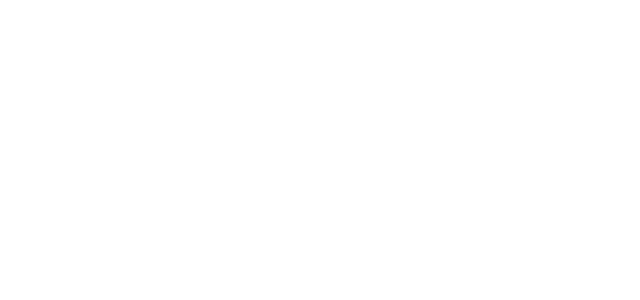
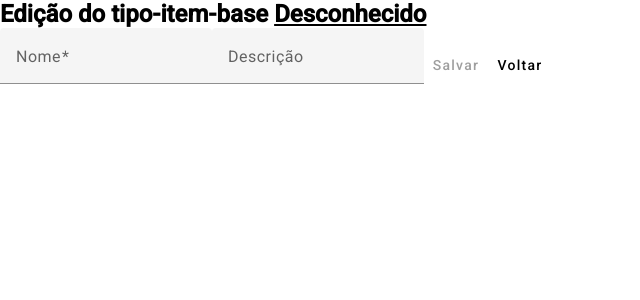
Before and after one commit to D8989/projeto_cg_manager, an Angular app: page /tipo-item-base/1/edicao in a window 1280 px wide. Before the commit this address led to /. Shown: the top 300 px of the page, without its empty margins (0-640 px from the left). Built offline with nearby package versions, Linux system fonts and the light colour scheme; no server answers.

Commit message:
tela de edição do tipo-item-base

```diff
--- a/src/app/app.config.ts
+++ b/src/app/app.config.ts
@@ -1,10 +1,14 @@
 import { ApplicationConfig } from '@angular/core';
-import { provideRouter } from '@angular/router';
+import { provideRouter, withComponentInputBinding } from '@angular/router';
 
 import { routes } from './app.routes';
 import { provideHttpClient } from '@angular/common/http';
 import { provideAnimationsAsync } from '@angular/platform-browser/animations/async';
 
 export const appConfig: ApplicationConfig = {
-  providers: [provideRouter(routes), provideHttpClient(), provideAnimationsAsync('noop')],
+  providers: [
+    provideRouter(routes, withComponentInputBinding()),
+    provideHttpClient(),
+    provideAnimationsAsync('noop'),
+  ],
 };
--- a/src/app/app.routes.ts
+++ b/src/app/app.routes.ts
@@ -3,10 +3,11 @@ import { PaginaInicialComponent } from './pagina-inicial/pagina-inicial.componen
 import { ItemBaseComponent } from './item-base/item-base.component';
 import { TipoItemBaseComponent } from './tipo-item-base/tipo-item-base.component';
 import { CriarTipoItemBaseComponent } from './tipo-item-base/criar-tipo-item-base/criar-tipo-item-base.component';
+import { EditarTipoItemBaseComponent } from './tipo-item-base/editar-tipo-item-base/editar-tipo-item-base.component';
 
 export const routes: Routes = [
   {
-    path: '',
+    path: 'home',
     component: PaginaInicialComponent,
     title: 'Página inicial',
   },
@@ -25,4 +26,14 @@ export const routes: Routes = [
     component: CriarTipoItemBaseComponent,
     title: 'create tipo-item-base',
   },
+  {
+    path: 'tipo-item-base/:id/edicao',
+    component: EditarTipoItemBaseComponent,
+    title: 'edit tipo-item-base',
+  },
+  {
+    path: '',
+    redirectTo: 'home',
+    pathMatch: 'full',
+  },
 ];
--- a/src/app/tipo-item-base/criar-tipo-item-base/criar-tipo-item-base.component.ts
+++ b/src/app/tipo-item-base/criar-tipo-item-base/criar-tipo-item-base.component.ts
@@ -45,15 +45,7 @@ export class CriarTipoItemBaseComponent {
   }
 
   checkNomeForm() {
-    if (this.nomeForm.hasError('required')) {
-      this.erroNomeMsg = 'O nome é obrigatório';
-    } else if (this.nomeForm.hasError('minLength')) {
-      this.erroNomeMsg = 'O nome não deve ser uma string vazia';
-    } else if (this.nomeForm.hasError('maxLength')) {
-      this.erroNomeMsg = 'O nome não deve ter mais que 20 caractéres';
-    } else {
-      this.erroNomeMsg = '';
-    }
+    this.erroNomeMsg = this.tipoItemBaseService.checkNomeForm(this.nomeForm);
   }
 
   isSalvarDissable(): boolean {
--- /dev/null
+++ b/src/app/tipo-item-base/editar-tipo-item-base/editar-tipo-item-base.component.html
@@ -0,0 +1,27 @@
+<h1>
+  Edição do tipo-item-base <u>{{ tipo.nome }}</u>
+</h1>
+
+<mat-form-field>
+  <mat-label>Nome</mat-label>
+  <input
+    matInput
+    placeholder="Nome"
+    [formControl]="nomeForm"
+    (blur)="checkNomeForm()"
+    required
+  />
+  @if (nomeForm.invalid) {
+  <mat-error>{{ erroNomeMsg }}</mat-error>
+  }
+</mat-form-field>
+
+<mat-form-field>
+  <mat-label>Descrição</mat-label>
+  <input matInput [formControl]="descricaoForm" />
+</mat-form-field>
+
+<button mat-button (click)="editar()" [disabled]="isEditarDissable()">
+  Salvar
+</button>
+<button mat-button [routerLink]="['/tipo-item-base']">Voltar</button>
--- /dev/null
+++ b/src/app/tipo-item-base/editar-tipo-item-base/editar-tipo-item-base.component.ts
@@ -0,0 +1,82 @@
+import { Component, Input } from '@angular/core';
+import { MaterialModule } from '../../material/material.module';
+import {
+  FormControl,
+  FormsModule,
+  ReactiveFormsModule,
+  Validators,
+} from '@angular/forms';
+import { RouterModule } from '@angular/router';
+import { ITipoItemBase } from '../interfaces/tipo-item-base.interface';
+import { TipoItemBaseService } from '../tipo-item-base.service';
+import { lastValueFrom } from 'rxjs';
+
+@Component({
+  selector: 'app-editar-tipo-item-base',
+  standalone: true,
+  imports: [MaterialModule, FormsModule, RouterModule, ReactiveFormsModule],
+  templateUrl: './editar-tipo-item-base.component.html',
+  styleUrl: './editar-tipo-item-base.component.css',
+})
+export class EditarTipoItemBaseComponent {
+  protected erroNomeMsg: string = '';
+  protected tipo: ITipoItemBase = {
+    id: 0,
+    nome: 'Desconhecido',
+    descricao: '-',
+  };
+  protected nomeForm = new FormControl('', [
+    Validators.required,
+    Validators.minLength(1),
+    Validators.maxLength(20),
+  ]);
+  protected descricaoForm = new FormControl('');
+  constructor(private tipoItemBaseService: TipoItemBaseService) {}
+
+  @Input()
+  set id(tipoId: string) {
+    this.tipoItemBaseService.getTipo(parseInt(tipoId)).subscribe({
+      next: (resp) => {
+        this.tipo = resp;
+        this.setForms();
+      },
+      error: (erro) => {
+        alert(erro.error.message);
+      },
+    });
+  }
+
+  async editar() {
+    const id = this.tipo.id;
+    const nome = this.nomeForm.value ? this.nomeForm.value.trim() : null;
+    const descricao = this.descricaoForm.value?.trim() || null;
+
+    if (!nome) {
+      throw Error('Campo "nome" inválido');
+    }
+
+    return await lastValueFrom(
+      this.tipoItemBaseService.editarTipo(id, { nome, descricao })
+    )
+      .then((resp) => {
+        this.tipo = resp;
+        this.setForms();
+      })
+      .catch((erro) => {
+        alert(erro.error.message);
+      });
+  }
+
+  checkNomeForm() {
+    this.erroNomeMsg = this.tipoItemBaseService.checkNomeForm(this.nomeForm);
+  }
+
+  isEditarDissable(): boolean {
+    return this.nomeForm.invalid || this.descricaoForm.invalid;
+  }
+
+  private setForms() {
+    this.nomeForm.setValue(this.tipo.nome);
+    this.descricaoForm.setValue(this.tipo.descricao);
+  }
+}
--- /dev/null
+++ b/src/app/tipo-item-base/interfaces/edit-tipo-item-base.interface.ts
@@ -0,0 +1,4 @@
+export interface IEditTipoItemBase {
+  nome: string | null;
+  descricao: string | null;
+}
--- a/src/app/tipo-item-base/tipo-item-base.component.html
+++ b/src/app/tipo-item-base/tipo-item-base.component.html
@@ -1,5 +1,5 @@
 <h1>Tipos Item-base</h1>
-<table mat-table [dataSource]="tipos">
+<table class="tabela" mat-table [dataSource]="tipos">
   <ng-container matColumnDef="nome">
     <th mat-header-cell *matHeaderCellDef>Nome</th>
     <td mat-cell *matCellDef="let tipo">{{ tipo.nome }}</td>
@@ -14,7 +14,12 @@
     <th *matHeaderCellDef>Actions</th>
     <td *matCellDef="let row">
       <div class="botao_acao_list">
-        <button class="botao_acao" (click)="teste(row)">Edit</button>
+        <button
+          class="botao_acao"
+          [routerLink]="['/tipo-item-base', row.id, 'edicao']"
+        >
+          Edit
+        </button>
         <button class="botao_acao" (click)="deleteTipo(row)">Del</button>
       </div>
     </td>
--- a/src/app/tipo-item-base/tipo-item-base.service.ts
+++ b/src/app/tipo-item-base/tipo-item-base.service.ts
@@ -2,6 +2,8 @@ import { HttpClient } from '@angular/common/http';
 import { Injectable } from '@angular/core';
 import { ITipoItemBase } from './interfaces/tipo-item-base.interface';
 import { ICreateTipoItemBase } from './interfaces/create-tipo-item-base.interface';
+import { FormControl } from '@angular/forms';
+import { IEditTipoItemBase } from './interfaces/edit-tipo-item-base.interface';
 
 @Injectable({
   providedIn: 'root',
@@ -27,4 +29,30 @@ export class TipoItemBaseService {
       `http://localhost:3000/tipo-item-base/ID`.replace('ID', id.toString())
     );
   }
+
+  getTipo(id: number) {
+    return this.http.get<ITipoItemBase>(
+      `http://localhost:3000/tipo-item-base/ID`.replace('ID', id.toString())
+    );
+  }
+
+  editarTipo(id: number, dto: IEditTipoItemBase) {
+    return this.http.put<ITipoItemBase>(
+      `http://localhost:3000/tipo-item-base/ID`.replace('ID', id.toString()),
+      dto
+    );
+  }
+
+  checkNomeForm(nomeForm: FormControl<string | null>): string {
+    if (nomeForm.hasError('required')) {
+      return 'O nome é obrigatório';
+    }
+    if (nomeForm.hasError('minLength')) {
+      return 'O nome não deve ser uma string vazia';
+    }
+    if (nomeForm.hasError('maxLength')) {
+      return 'O nome não deve ter mais que 20 caractéres';
+    }
+    return '';
+  }
 }
```
Also changed, not shown: src/app/tipo-item-base/editar-tipo-item-base/editar-tipo-item-base.component.css (added), 1 other file (tests, documents, lock files or other folders).
